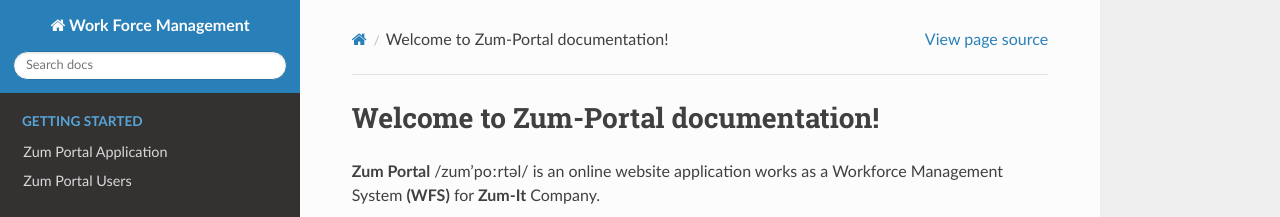
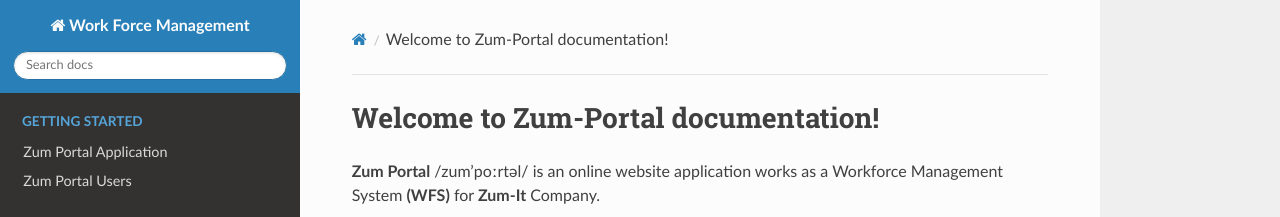
Before and after one commit to ghadiben0/Project-Zum-Portal, a Sphinx documentation site: the page built from docs/source/index.rst, in a window 1280 px wide and 954 px high. Shown: the top 217 px of the window. Built offline with Sphinx 7.4.7 and the Read the Docs theme 3.1.0, drawn with Linux system fonts in a browser that asks for light colours.

Commit message:
Update conf.py

```diff
--- a/docs/source/conf.py
+++ b/docs/source/conf.py
@@ -31,6 +31,16 @@
 
 html_theme = 'sphinx_rtd_theme'
 
+# Remove "View page source"
+html_show_sourcelink = False
+
+html_logo = "_static/mylogo.png"
+html_theme_options = {
+    'logo_only': True,
+    'display_version': False,
+}
+html_static_path = ['_static']
+
 # -- Options for EPUB output
 epub_show_urls = 'footnote'
 
```
